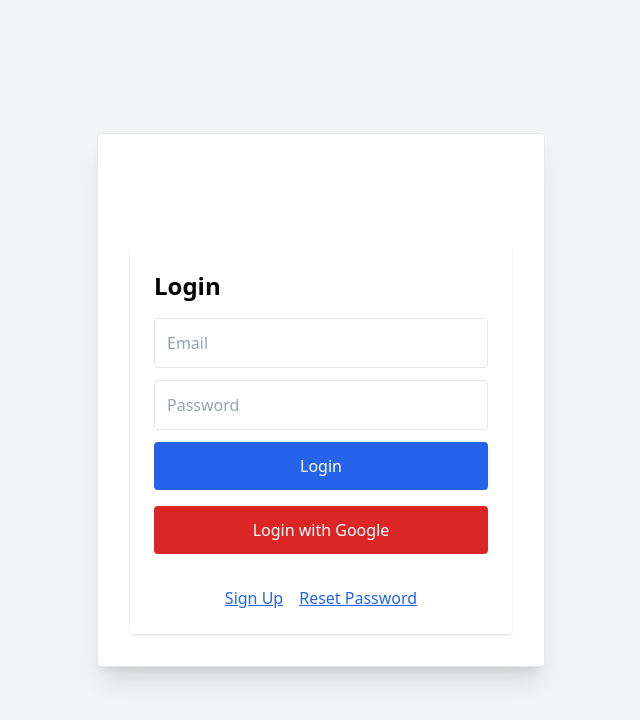
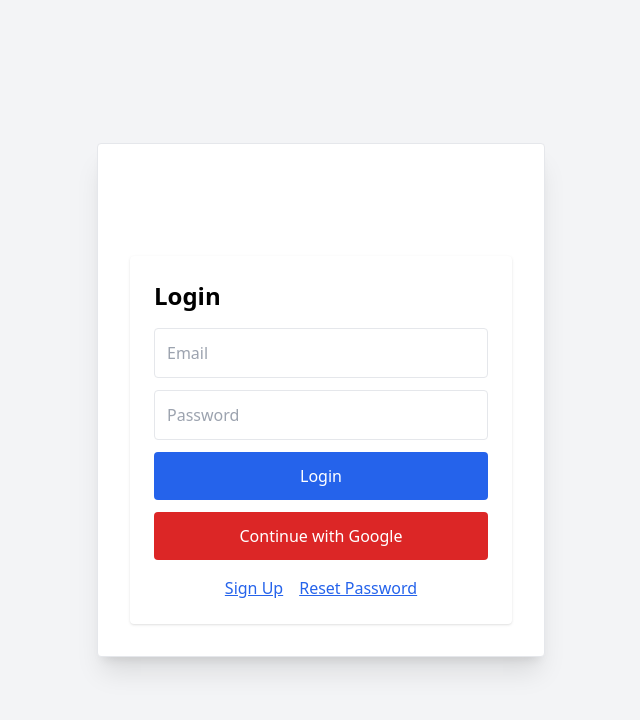
Before and after one commit to brettkues/cardealer-ai, a Next.js app: page /auth/login in a window 1280 px wide. Shown: the top 720 px of the page, without its empty margins (319-959 px from the left). Built offline with nearby package versions, Linux system fonts and the light colour scheme; no server answers.

Commit message:
Update page.js

```diff
--- a/app/auth/login/page.js
+++ b/app/auth/login/page.js
@@ -2,10 +2,7 @@
 
 import { useState } from "react";
 import { auth, googleProvider } from "@/lib/firebase";
-import {
-  signInWithEmailAndPassword,
-  signInWithRedirect,
-} from "firebase/auth";
+import { signInWithEmailAndPassword, signInWithPopup } from "firebase/auth";
 import { useRouter } from "next/navigation";
 import Link from "next/link";
 
@@ -21,13 +18,23 @@ export default function LoginPage() {
       await signInWithEmailAndPassword(auth, email, password);
       router.push("/dashboard");
     } catch (err) {
+      console.error(err);
       setError("Invalid email or password.");
     }
   };
 
-  const handleGoogleLogin = () => {
-    console.log("Google redirect login starting...");
-    signInWithRedirect(auth, googleProvider);
+  const handleGoogleLogin = async () => {
+    console.log("Google login started");
+    setError("");
+
+    try {
+      const result = await signInWithPopup(auth, googleProvider);
+      console.log("Google login success:", result.user);
+      router.push("/dashboard");
+    } catch (err) {
+      console.error("Google login ERROR:", err);
+      setError("Google Login Failed.");
+    }
   };
 
   return (
@@ -54,16 +61,16 @@ export default function LoginPage() {
 
       <button
         onClick={handleLogin}
-        className="w-full bg-blue-600 text-white py-3 rounded hover:bg-blue-700 transition mb-4"
+        className="w-full bg-blue-600 text-white py-3 rounded hover:bg-blue-700 transition mb-3"
       >
         Login
       </button>
 
       <button
         onClick={handleGoogleLogin}
-        className="w-full bg-red-600 text-white py-3 rounded hover:bg-red-700 transition mb-4"
+        className="w-full bg-red-600 text-white py-3 rounded hover:bg-red-700 transition"
       >
-        Login with Google
+        Continue with Google
       </button>
 
       <div className="mt-4 text-center">
```
